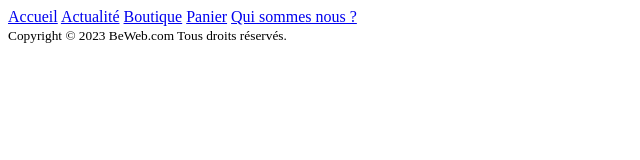
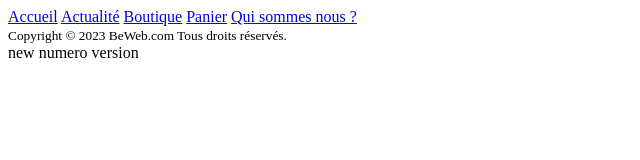
Before and after one commit to mikaelvery/git-exercise, a plain HTML site: page index.html in a window 1280 px wide. Shown: the whole page, without its empty margins (0-640 px from the left). Drawn offline with Linux system fonts and the light colour scheme.

Commit message:
new version html

```diff
--- a/index.html
+++ b/index.html
@@ -19,3 +19,4 @@
 </footer>
 </body>
 </html>
+new numero version
```
